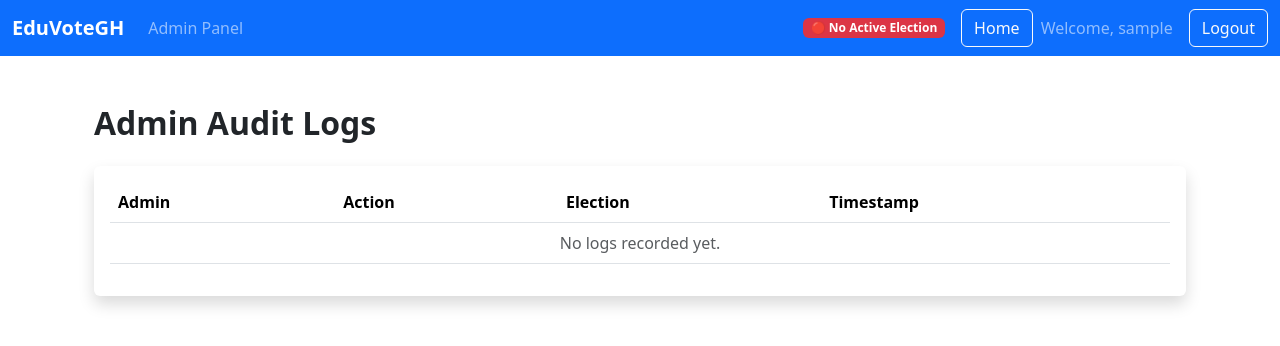
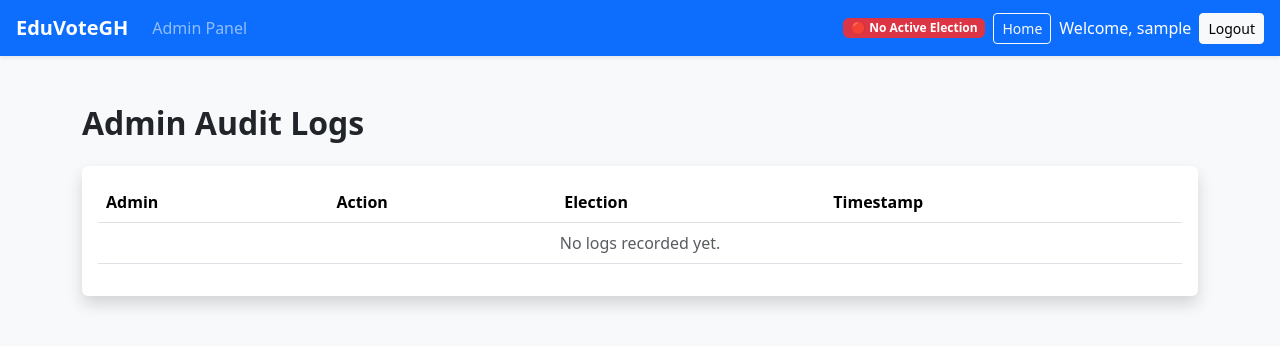
Before and after one commit to courageadawuduaar-cmd/EduVoteGH, a Django app: page /control/logs/ in a window 1280 px wide. Shown: the top 346 px of the page. Run offline with Django 5.2, Linux system fonts and the light colour scheme; the visitor is signed in with stand-in values (Sample User, id 1); data comes from the database, SQL or seed files in the repository; data that the repository does not hold is empty.

Commit message:
Improved base layout for mobile responsiveness

```diff
--- a/templates/core/base.html
+++ b/templates/core/base.html
@@ -4,17 +4,27 @@
     <meta charset="UTF-8">
     <meta name="viewport" content="width=device-width, initial-scale=1">
     <title>{% block title %}EduVoteGH{% endblock %}</title>
+
     <!-- Bootstrap CSS -->
     <link href="https://cdn.jsdelivr.net/npm/bootstrap@5.3.2/dist/css/bootstrap.min.css" rel="stylesheet">
+
     <!-- Chart.js -->
     <script src="https://cdn.jsdelivr.net/npm/chart.js"></script>
+
+    <style>
+        body {
+            overflow-x: hidden;
+        }
+    </style>
 </head>
-<body>
-    <nav class="navbar navbar-expand-lg navbar-dark bg-primary mb-4">
-    <div class="container-fluid">
+
+<body class="bg-light">
+
+<nav class="navbar navbar-expand-lg navbar-dark bg-primary mb-4 shadow-sm">
+    <div class="container-fluid px-3">
 
         <!-- Brand -->
-        <a class="navbar-brand fw-bold" href="#">
+        <a class="navbar-brand fw-bold fs-5" href="#">
             EduVoteGH
             {% if institution %}
                 <span class="ms-2 small text-light">
@@ -23,7 +33,7 @@
             {% endif %}
         </a>
 
-        <!-- Navbar Toggle (Mobile Friendly) -->
+        <!-- Navbar Toggle -->
         <button class="navbar-toggler" type="button" data-bs-toggle="collapse"
                 data-bs-target="#navbarNav" aria-controls="navbarNav"
                 aria-expanded="false" aria-label="Toggle navigation">
@@ -34,10 +44,7 @@
         <div class="collapse navbar-collapse" id="navbarNav">
 
             <ul class="navbar-nav me-auto">
-
                 {% if user.is_authenticated %}
-
-                    <!-- Admin Panel Link (ONLY STAFF) -->
                     {% if request.user.is_staff %}
                         <li class="nav-item">
                             <a class="nav-link" href="{% url 'admin_panel' %}">
@@ -45,67 +52,69 @@
                             </a>
                         </li>
                     {% endif %}
-
                 {% endif %}
-
             </ul>
 
             <!-- Right Side -->
-<div class="d-flex align-items-center">
+            {% if user.is_authenticated %}
+            <div class="d-flex align-items-center flex-wrap gap-2 mt-3 mt-lg-0">
 
-    {% if user.is_authenticated %}
-
-        <!-- Election Status Badge -->
+                <!-- Election Status -->
                 {% if active_election %}
-            <span class="badge bg-success me-3">
+                    <span class="badge bg-success">
                         🟢 Active Election
                     </span>
                 {% else %}
-            <span class="badge bg-danger me-3">
+                    <span class="badge bg-danger">
                         🔴 No Active Election
                     </span>
                 {% endif %}
 
-        <!-- Home Button (Role-Based Routing) -->
+                <!-- Home Button -->
                 {% if user.is_staff %}
-            <a class="btn btn-outline-light me-2" href="{% url 'admin_panel' %}">
+                    <a class="btn btn-outline-light btn-sm" href="{% url 'admin_panel' %}">
                         Home
                     </a>
                 {% else %}
-            <a class="btn btn-outline-light me-2" href="{% url 'vote_dashboard' %}">
+                    <a class="btn btn-outline-light btn-sm" href="{% url 'vote_dashboard' %}">
                         Home
                     </a>
                 {% endif %}
 
-        <!-- Welcome Text -->
-        <span class="navbar-text me-3">
+                <!-- Welcome Text (Hidden on small screens) -->
+                <span class="navbar-text text-white d-none d-md-inline">
                     Welcome, {{ user.username }}
                 </span>
 
                 <!-- Logout -->
-        <a class="btn btn-outline-light" href="{% url 'voter_logout' %}">
+                <a class="btn btn-light btn-sm" href="{% url 'voter_logout' %}">
                     Logout
                 </a>
 
+            </div>
             {% endif %}
-
-</div>
 
         </div>
     </div>
 </nav>
 
-    <div class="container">
+<div class="container-fluid px-3 px-md-4">
+
     {% if messages %}
         {% for message in messages %}
-                <div class="alert alert-success">{{ message }}</div>
+            <div class="alert alert-success alert-dismissible fade show shadow-sm" role="alert">
+                {{ message }}
+                <button type="button" class="btn-close" data-bs-dismiss="alert"></button>
+            </div>
         {% endfor %}
     {% endif %}
 
     {% block content %}{% endblock %}
+
 </div>
 
 <!-- Bootstrap JS -->
 <script src="https://cdn.jsdelivr.net/npm/bootstrap@5.3.2/dist/js/bootstrap.bundle.min.js"></script>
+
 </body>
 </html>
```
Also changed, not shown: config/settings.py (+16 -15 lines). Lines whose indentation alone changed are shown as unchanged.
